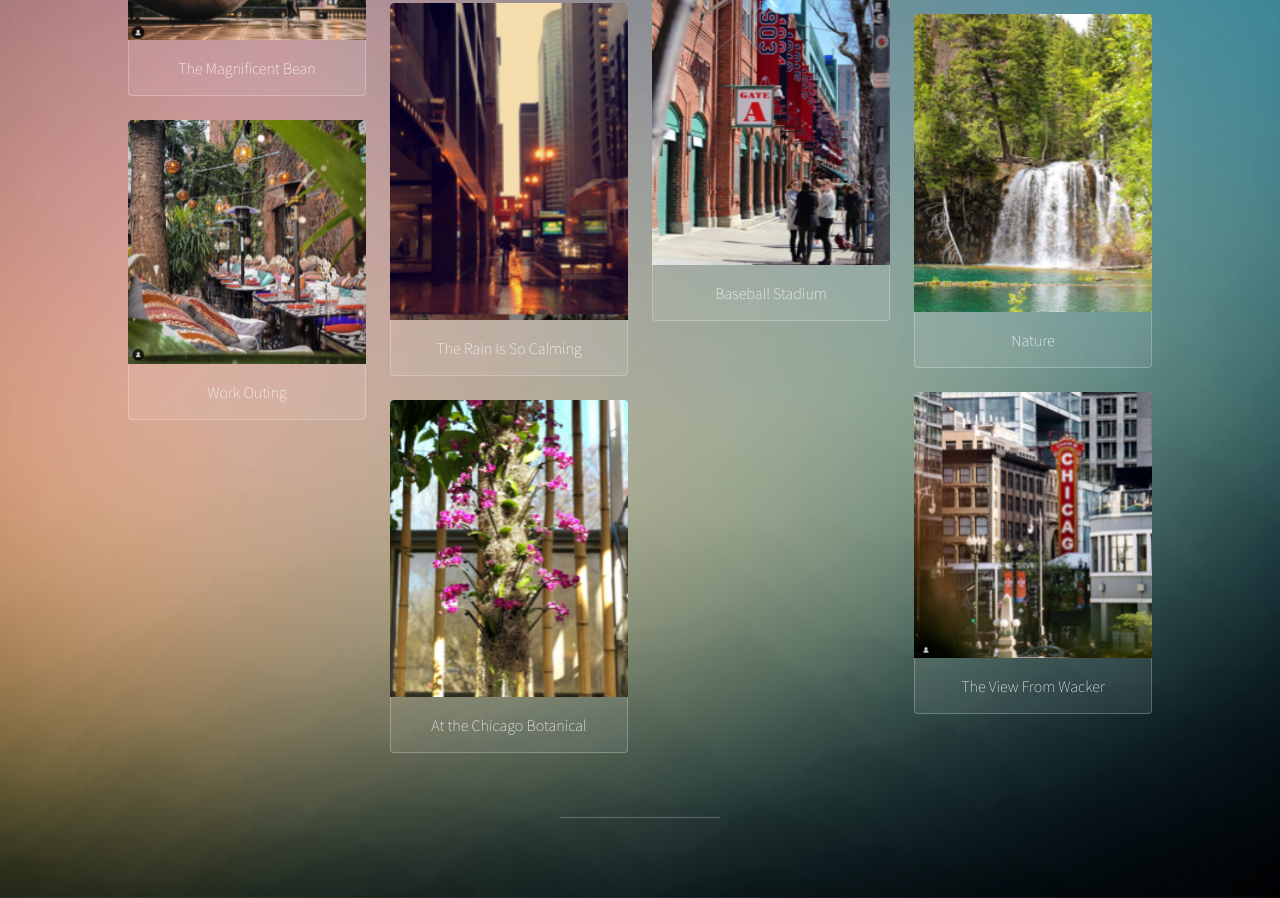
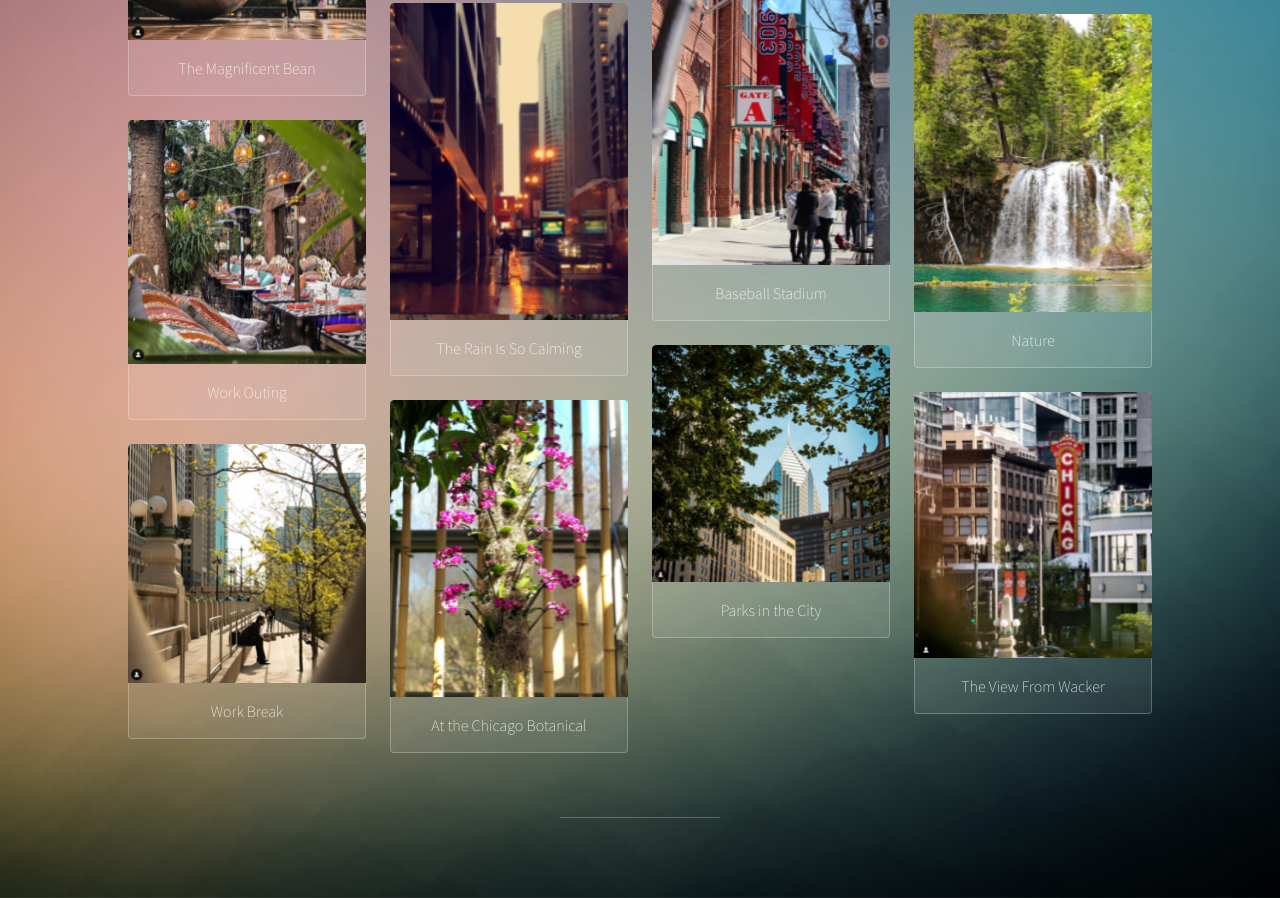
Before and after one commit to juanjvaca/zShehabportfolio, a plain HTML site: page index.html in a window 1280 px wide. Shown: the part 1134-2032 px from the top of the page. Drawn offline with Linux system fonts and the light colour scheme.

Commit message:
added the mailto function

```diff
--- a/index.html
+++ b/index.html
@@ -19,7 +19,7 @@
 						<h1>I’m not a Photographer <br> I’m an Adventurous Spirit who is always seeking to embrace the world's beauty.</h1>
 						<ul class="icons">
 							<li><a href="https://www.instagram.com/shehabza/" class="icon style2 fa-instagram"><span class="label">Instagram</span></a></li>
-							<li><a href="#" class="icon style2 fa-envelope-o"><span class="label">Email</span></a></li>
+							<li><a href="mailto:info@juanvaca.com?Subject=I%20Like%20Your%20Portfolio" class="icon style2 fa-envelope-o"><span class="label">Email</span></a></li>
 						</ul>
 					</header>
 
@@ -40,6 +40,10 @@
 									<a href="images2/fulls/image3.png">
 										<img src="images2/thumbs/image3.jpg" alt="" />
 										<h3>Work Outing</h3>
+									</a>
+									<a href="images2/fulls/image15.png">
+										<img src="images2/thumbs/image15.jpg" alt="" />
+										<h3>Work Break</h3>
 									</a>
 								</div>
 								<div>
@@ -73,6 +77,10 @@
 									<a href="images2/fulls/image10.png">
 										<img src="images2/thumbs/image10.jpg" alt="" />
 										<h3>Baseball Stadium</h3>
+									</a>
+									<a href="images2/fulls/image16.png">
+										<img src="images2/thumbs/image16.jpg" alt="" />
+										<h3>Parks in the City</h3>
 									</a>
 								</div>
 								<div>
```
